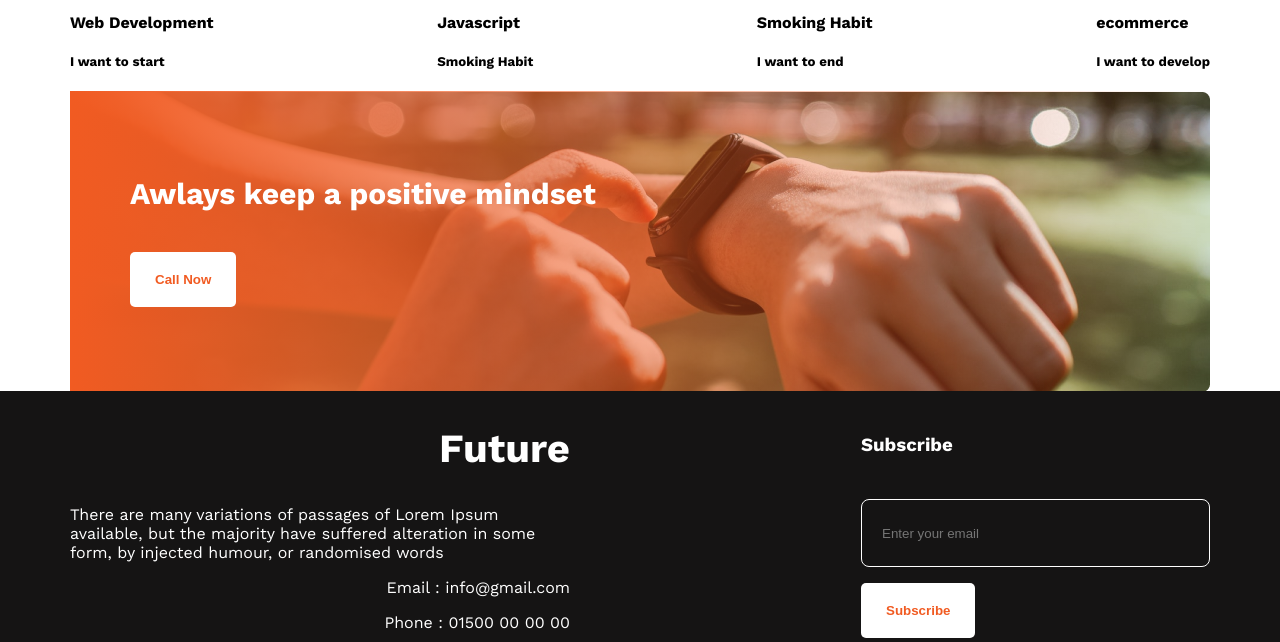
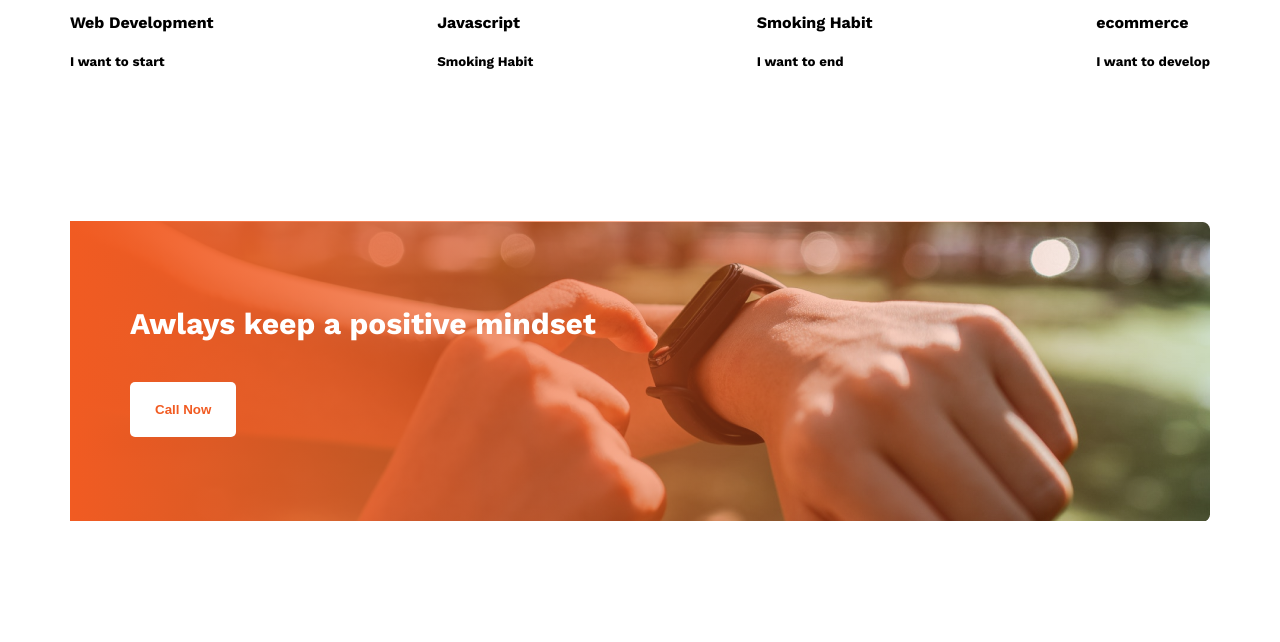
Before and after one commit to MdErsadulIslam/new-year-new-me, a plain HTML site: page index.html in a window 1280 px wide. Shown: the part 1731-2373 px from the top of the page. Drawn offline with nearby package versions, Linux system fonts and the light colour scheme.

Commit message:
callnow section done

```diff
--- a/style.css
+++ b/style.css
@@ -88,6 +88,7 @@ h1 {
   background-image: linear-gradient(90deg, #f15b22 0%, rgba(2, 2, 2, 0) 100%),
     url(./images/watch.png);
   height: 300px;
+  margin: 130px auto;
 }
 .callnow-text h2 {
   color: white;
@@ -112,6 +113,7 @@ footer {
 .footer-main {
   display: flex;
   justify-content: space-between;
+  padding: 100px 0 130px;
 }
 .footer-left {
   width: 500px;
```
